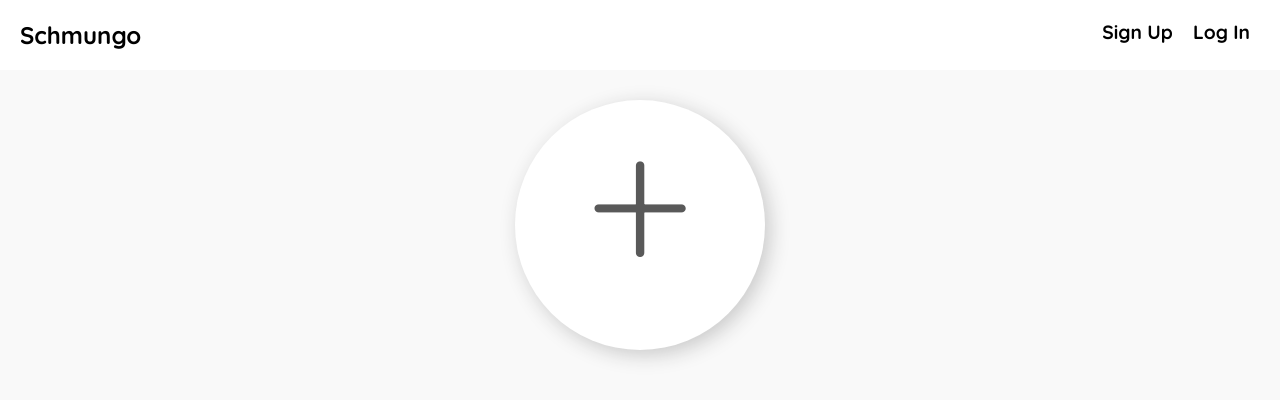
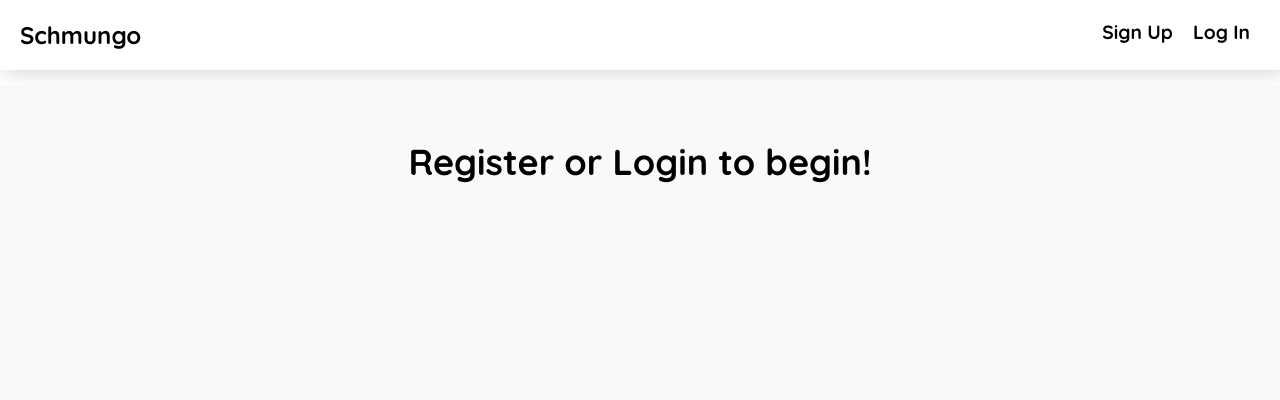
Before and after one commit to cbouwense/schmungo, a React app in the folder ui/: page / in a window 1280 px wide. Shown: the top 400 px of the page. Built offline with nearby package versions, Linux system fonts and the light colour scheme.

Commit message:
some cleanup, implemented registering logging you in once successful

```diff
--- a/ui/src/components/AddButton/AddButton.css
+++ b/ui/src/components/AddButton/AddButton.css
@@ -8,10 +8,7 @@
   box-shadow: 5px 5px 20px #c9c9c9;
 }
 
-.ButtonText {
-  margin-top: -25px;
-  color: #595959;
-  font-family: 'Quicksand', sans-serif;
-  font-size: 15em;
-  font-weight: 300;
+.ButtonImage {
+  height: 75%;
+  width: 75%;
 }
--- a/ui/src/components/AddButton/AddButton.js
+++ b/ui/src/components/AddButton/AddButton.js
@@ -1,8 +1,10 @@
 import React from "react";
 import styles from "./AddButton.css";
 
+import plus from "../../images/plus.png";
+
 export const AddButton = props => (
   <button className={styles.AddButton} onClick={props.onClick}>
-    <p className={styles.ButtonText}>+</p>
+    <img className={styles.ButtonImage} alt="plus sign for add task button" src={plus} />
   </button>
 );
--- a/ui/src/components/App/App.js
+++ b/ui/src/components/App/App.js
@@ -1,5 +1,6 @@
 import React, { Component } from "react";
 import styles from "./App.css";
+import { connect } from "react-redux";
 
 import { AddButton } from "../AddButton/AddButton";
 import { CreateModal } from "../CreateModal/CreateModal";
@@ -8,7 +9,7 @@ import { RegisterModal } from "../RegisterModal/RegisterModal";
 import { TaskCards } from "../TaskCards/TaskCards";
 import { LoginModal } from "../LoginModal/LoginModal";
 
-class App extends Component {
+class ConnectedApp extends Component {
   state = {
     createModalOpen: false,
     fetchingTasks: true,
@@ -70,7 +71,10 @@ class App extends Component {
         />
         <Header registerClick={this.handleRegisterOpen} loginClick={this.handleLoginOpen} />
         <div className={styles.AppBody}>
-          <AddButton onClick={this.handleCreateOpen} />
+          {this.props.user
+            ? <AddButton onClick={this.handleCreateOpen} />
+            : <h1>Register or Login to begin!</h1>
+          }
           <TaskCards />
         </div>
       </div>
@@ -78,4 +82,8 @@ class App extends Component {
   }
 }
 
-export default App;
+const mapStateToProps = (state) => ({
+  user: state.user.user
+});
+
+export const App = connect(mapStateToProps)(ConnectedApp);
--- a/ui/src/components/CreateModal/CreateModal.js
+++ b/ui/src/components/CreateModal/CreateModal.js
@@ -30,6 +30,10 @@ class ConnectedCreateModal extends Component {
       console.log("successful!");
       console.log(res);
       this.props.action.tasksUpdating();
+      this.setState({
+        title: "",
+        description: ""
+      })
       this.props.close();
     })
     .catch(err => {
--- a/ui/src/components/Header/Header.css
+++ b/ui/src/components/Header/Header.css
@@ -6,6 +6,8 @@
   display: flex;
   align-content: center;
   justify-content: space-between;
+  box-shadow: 5px 0 20px #c9c9c9;
+  margin-bottom: 15px;
 }
 
 .Title {
--- a/ui/src/components/LoginModal/LoginModal.js
+++ b/ui/src/components/LoginModal/LoginModal.js
@@ -23,6 +23,10 @@ class ConnectedLoginModal extends Component {
       console.log("successful!");
       console.log(res);
       this.props.action.userLogin(res.data)
+      this.setState({
+        name: "",
+        password: ""
+      })
       this.props.close();
     })
     .catch(err => {
--- a/ui/src/components/RegisterModal/RegisterModal.js
+++ b/ui/src/components/RegisterModal/RegisterModal.js
@@ -2,11 +2,14 @@ import axios from "axios";
 import moment from "moment-timezone";
 import React, { Component } from "react";
 import styles from "./RegisterModal.css";
+import { connect } from "react-redux";
+import { bindActionCreators } from "redux";
+import * as UserActions from "../../actions/user";
 
 import { Modal } from "../Modal/Modal";
 import { SaveButton } from "../SaveButton/SaveButton";
 
-export class RegisterModal extends Component {
+class ConnectedRegisterModal extends Component {
   state = {
     name: "",
     email: "",
@@ -25,13 +28,22 @@ export class RegisterModal extends Component {
       email: this.state.email,
       password: this.state.password,
       time_created: createdAt
-    })
-    .then(res => {
-      console.log("successful!");
-      console.log(res);
+    }).then(res => {
+      axios.post("http://localhost:5000/login", {
+        name: this.state.name,
+        password: this.state.password
+      }).then(res => {
+        this.props.action.userLogin(res.data)
+      }).catch(err => {
+        console.log("error: ", err);
+      })
+      this.setState({
+        name: "",
+        email: "",
+        password: ""
+      })
       this.props.close();
-    })
-    .catch(err => {
+    }).catch(err => {
       console.log("error: ", err);
     })
   }
@@ -89,3 +101,9 @@ export class RegisterModal extends Component {
     );
   }
 }
+
+const mapDispatchToProps = (dispatch) => ({
+  action: bindActionCreators(UserActions, dispatch)
+})
+
+export const RegisterModal = connect(null, mapDispatchToProps)(ConnectedRegisterModal);
--- a/ui/src/index.js
+++ b/ui/src/index.js
@@ -1,7 +1,7 @@
 import React from 'react';
 import ReactDOM from 'react-dom';
 import './index.css';
-import App from './components/App/App';
+import { App } from './components/App/App';
 import registerServiceWorker from './registerServiceWorker';
 
 import { Provider } from "react-redux";
```
